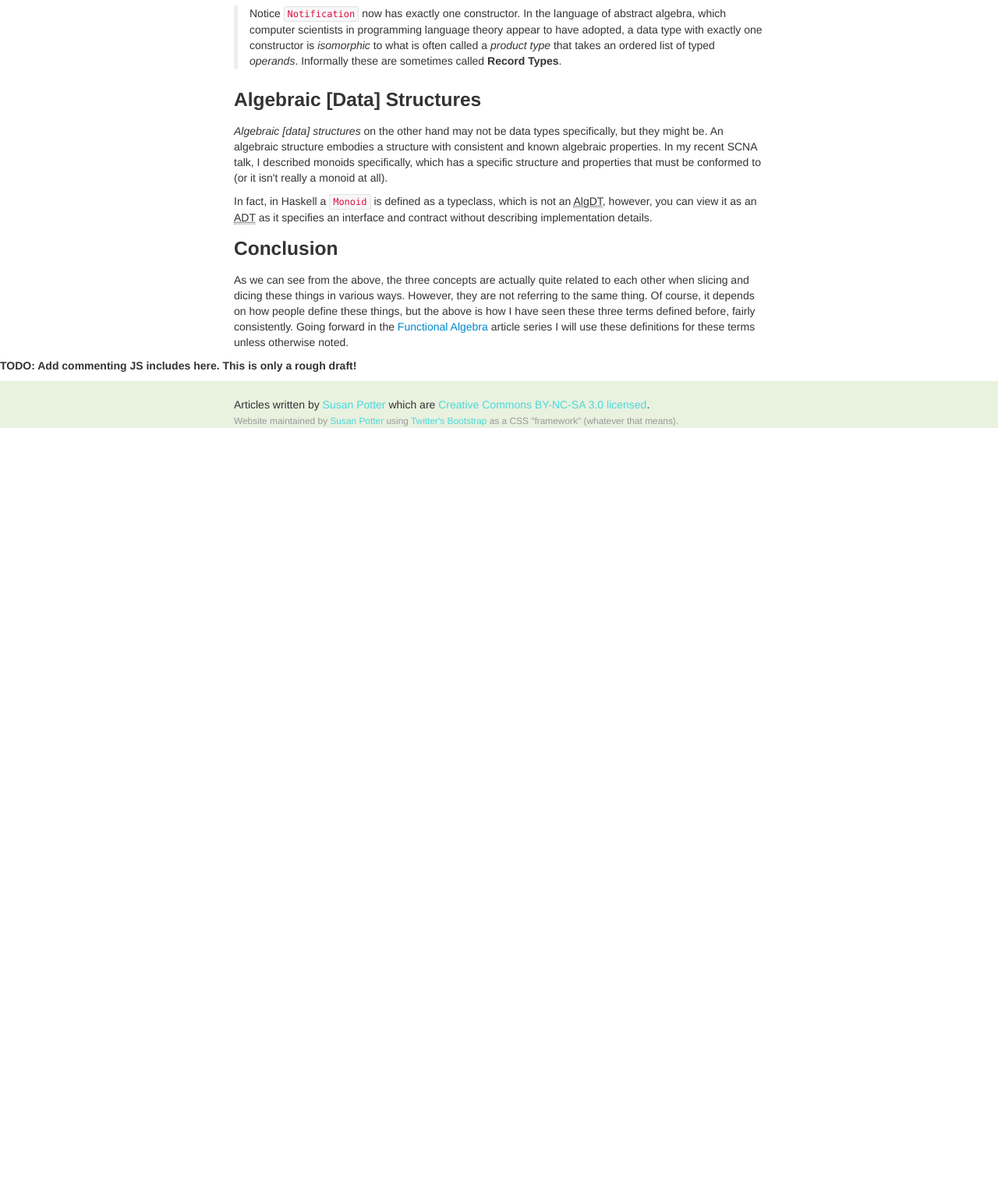
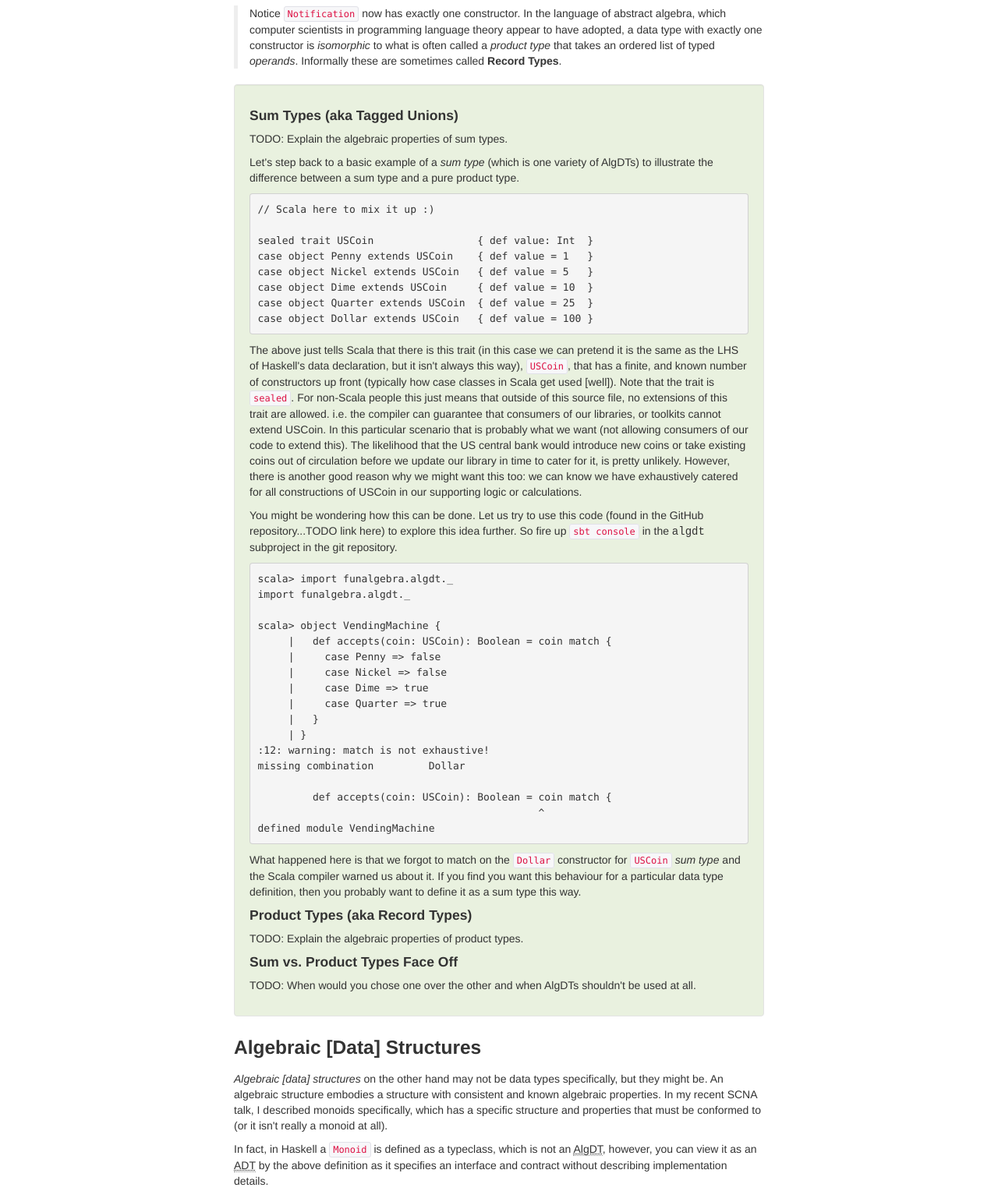
Before and after one commit to functionalops/functionalalgebra, a plain HTML site: page articles/abstract-algebraic-data-types-algebraic-structures/index.html in a window 1280 px wide. Shown: the part 2313-3841 px from the top of the page at 78% size. Before the commit the page ends 2883 px from the top, so only its background shows below. Drawn offline with Linux system fonts and the light colour scheme.

Commit message:
Add more sum type material and placeholders

```diff
--- a/articles/abstract-algebraic-data-types-algebraic-structures/index.html
+++ b/articles/abstract-algebraic-data-types-algebraic-structures/index.html
@@ -221,17 +221,96 @@ data Notification = Notification Post [User] DateTime
   </q>
 </blockquote>
 
-<!--
+<div class="well">
 <h4>Sum Types (aka Tagged Unions)</h4>
+
 <p>
 TODO: Explain the algebraic properties of sum types.
 </p>
 
+<p>
+Let's step back to a basic example of a <em>sum type</em> (which is one
+variety of AlgDTs) to illustrate the difference between a sum type and
+a pure product type.
+</p>
+
+<pre>
+// Scala here to mix it up :)
+
+sealed trait USCoin                 { def value: Int  }
+case object Penny extends USCoin    { def value = 1   }
+case object Nickel extends USCoin   { def value = 5   }
+case object Dime extends USCoin     { def value = 10  }
+case object Quarter extends USCoin  { def value = 25  }
+case object Dollar extends USCoin   { def value = 100 }
+</pre>
+
+<p>
+The above just tells Scala that there is this trait (in this case we can
+pretend it is the same as the LHS of Haskell's data declaration, but it
+isn't always this way), <code>USCoin</code>, that has a finite, and known
+number of constructors up front (typically how case classes in Scala get used
+[well]). Note that the trait is <code>sealed</code>. For non-Scala people
+this just means that outside of this source file, no extensions of this
+trait are allowed. i.e. the compiler can guarantee that consumers of our
+libraries, or toolkits cannot extend USCoin. In this particular scenario
+that is probably what we want (not allowing consumers of our code to
+extend this). The likelihood that the US central bank would introduce
+new coins or take existing coins out of circulation before we update our
+library in time to cater for it, is pretty unlikely. However, there is
+another good reason why we might want this too: we can know we have
+exhaustively catered for all constructions of USCoin in our supporting
+logic or calculations.
+</p>
+
+<p>
+You might be wondering how this can be done. Let us try to use this code
+(found in the GitHub repository...TODO link here) to explore this idea
+further. So fire up <code>sbt console</code> in the <tt>algdt</tt>
+subproject in the git repository.
+</p>
+
+<pre>
+scala> import funalgebra.algdt._
+import funalgebra.algdt._
+
+scala> object VendingMachine {
+     |   def accepts(coin: USCoin): Boolean = coin match {
+     |     case Penny => false
+     |     case Nickel => false
+     |     case Dime => true
+     |     case Quarter => true
+     |   }
+     | }
+<console>:12: warning: match is not exhaustive!
+missing combination         Dollar
+
+         def accepts(coin: USCoin): Boolean = coin match {
+                                              ^
+defined module VendingMachine
+</pre>
+
+<p>
+What happened here is that we forgot to match on the <code>Dollar</code>
+constructor for <code>USCoin</code> <em>sum type</em> and the Scala
+compiler warned us about it. If you find you want this behaviour for
+a particular data type definition, then you probably want to define it
+as a sum type this way.
+</p>
+
 <h4>Product Types (aka Record Types)</h4>
+
 <p>
 TODO: Explain the algebraic properties of product types.
 </p>
--->
+
+<h4>Sum vs. Product Types Face Off</h4>
+
+<p>
+TODO: When would you chose one over the other and when AlgDTs shouldn't
+be used at all.
+</p>
+</div>
 
 <h3>Algebraic [Data] Structures</h3>
 
@@ -247,8 +326,13 @@ monoid at all).
 <p>
 In fact, in Haskell a <code>Monoid</code> is defined as a typeclass, which
 is not an <abbr title="Algebraic Data Type">AlgDT</abbr>, however, you can
-view it as an <abbr title="Abstract Data Type">ADT</abbr> as it specifies
-an interface and contract without describing implementation details.
+view it as an <abbr title="Abstract Data Type">ADT</abbr> by the above
+definition as it specifies an interface and contract without describing
+implementation details.
+</p>
+
+<p>
+
 </p>
 
 <h3>Conclusion</h3>
--- a/css/funalgebra.css
+++ b/css/funalgebra.css
@@ -43,6 +43,9 @@ body {
   }
 }
 
+.well {
+  background-color: #E9F1DF;
+}
 
 
 /* Custom page CSS
```
